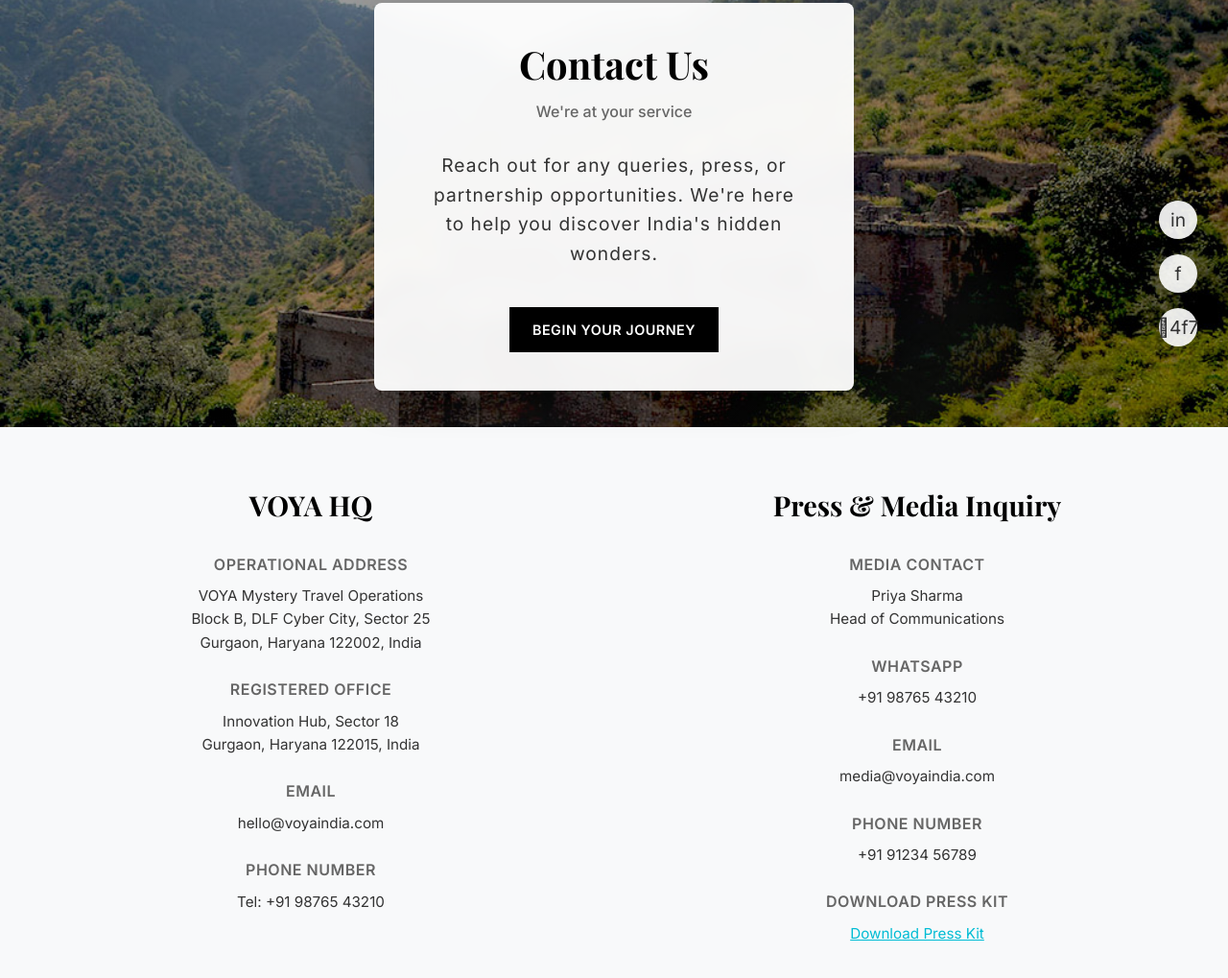
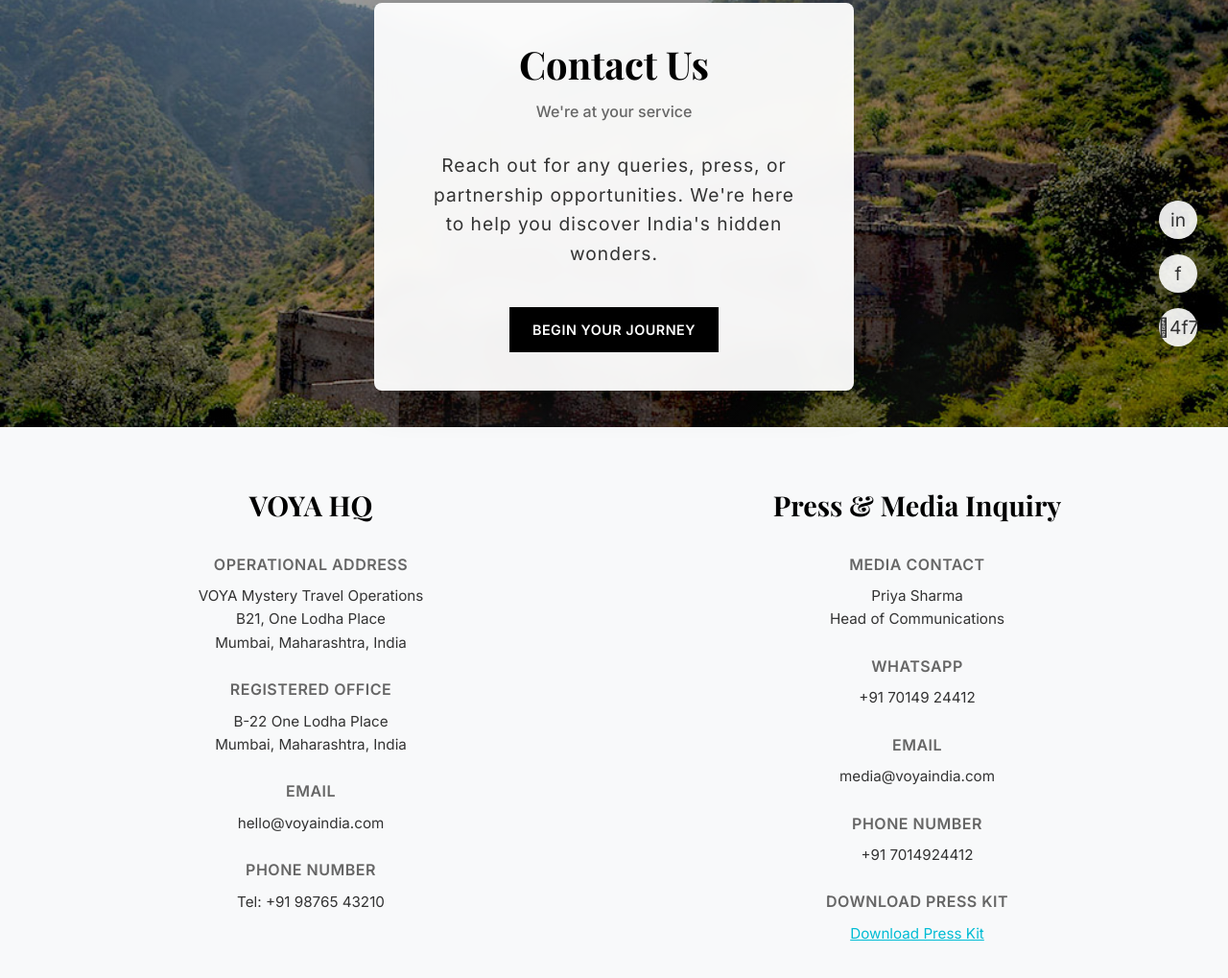
Before and after one commit to aryansethia/Voya, a plain HTML site: page contact.html in a window 1280 px wide. Shown: the part 115-1134 px from the top of the page at 96% size. Drawn offline with nearby package versions, Linux system fonts and the light colour scheme; a small style sheet from the web is missing.

Commit message:
role table

```diff
--- a/contact.html
+++ b/contact.html
@@ -549,13 +549,13 @@
             <div class="contact-column">
                 <h2 class="contact-title">VOYA HQ</h2>
                 <div class="contact-section-title">Operational Address</div>
-                <div class="contact-info">VOYA Mystery Travel Operations<br>Block B, DLF Cyber City, Sector 25<br>Gurgaon, Haryana 122002, India</div>
+                <div class="contact-info">VOYA Mystery Travel Operations<br>B21, One Lodha Place<br>Mumbai, Maharashtra, India</div>
                 <div class="contact-section-title">Registered Office</div>
-                <div class="contact-info">Innovation Hub, Sector 18<br>Gurgaon, Haryana 122015, India</div>
+                <div class="contact-info">B-22 One Lodha Place<br>Mumbai, Maharashtra, India</div>
                 <div class="contact-section-title">Email</div>
                 <div class="contact-info"><a href="mailto:hello@voyaindia.com">hello@voyaindia.com</a></div>
                 <div class="contact-section-title">Phone Number</div>
-                <div class="contact-info">Tel: <a href="tel:+919876543210">+91 98765 43210</a></div>
+                <div class="contact-info">Tel: <a href="tel:+91 7014924412">+91 98765 43210</a></div>
             </div>
             <!-- Press & Media Inquiry -->
             <div class="contact-column">
@@ -563,11 +563,11 @@
                 <div class="contact-section-title">Media Contact</div>
                 <div class="contact-info">Priya Sharma<br>Head of Communications</div>
                 <div class="contact-section-title">WhatsApp</div>
-                <div class="contact-info"><a href="https://wa.me/919876543210">+91 98765 43210</a></div>
+                <div class="contact-info"><a href="https://wa.me/917014924412">+91 70149 24412</a></div>
                 <div class="contact-section-title">Email</div>
                 <div class="contact-info"><a href="mailto:media@voyaindia.com">media@voyaindia.com</a></div>
                 <div class="contact-section-title">Phone Number</div>
-                <div class="contact-info"><a href="tel:+919123456789">+91 91234 56789</a></div>
+                <div class="contact-info"><a href="tel:+917014924412">+91 7014924412</a></div>
                 <div class="contact-section-title">Download Press Kit</div>
                 <div class="contact-info"><a href="d4.docx" style="color: #00bcd4; text-decoration: underline;">Download Press Kit</a></div>
             </div>
```
Also changed, not shown: hidden.html (+6 -0 lines).
